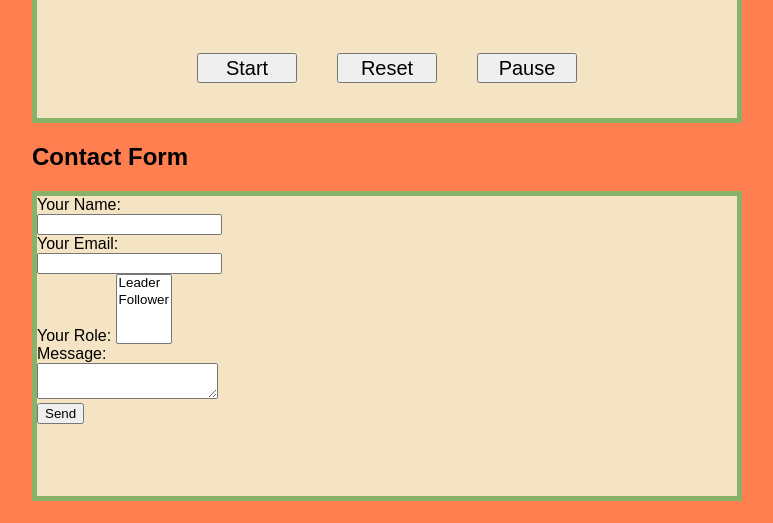
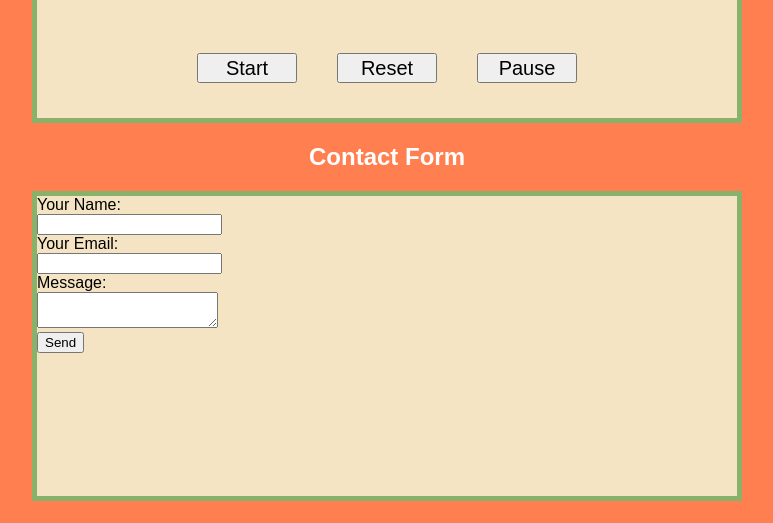
Before and after one commit to forestfasad2000/PomodoroAppNetlify, a website: page dist/index.html in a window 1280 px wide. Shown: the part 285-808 px from the top of the page, without its empty margins (253-1026 px from the left). Drawn offline with Linux system fonts and the light colour scheme.

Commit message:
second email testing commit

```diff
--- a/dist/index.html
+++ b/dist/index.html
@@ -40,12 +40,6 @@
                       <label>Your Email: <input type="email" name="email" /></label>
                     </p>
                     <p>
-                      <label>Your Role: <select name="role[]" multiple>
-                        <option value="leader">Leader</option>
-                        <option value="follower">Follower</option>
-                      </select></label>
-                    </p>
-                    <p>
                       <label>Message: <textarea name="message"></textarea></label>
                     </p>
                     <p>
--- a/dist/main.css
+++ b/dist/main.css
@@ -4,7 +4,7 @@ html {
     font-family: Arial, Helvetica, sans-serif;
 }
 
-h1 {
+h2 {
     color: white;
     font-family: Arial, Helvetica, sans-serif;
     text-align: center;
```
